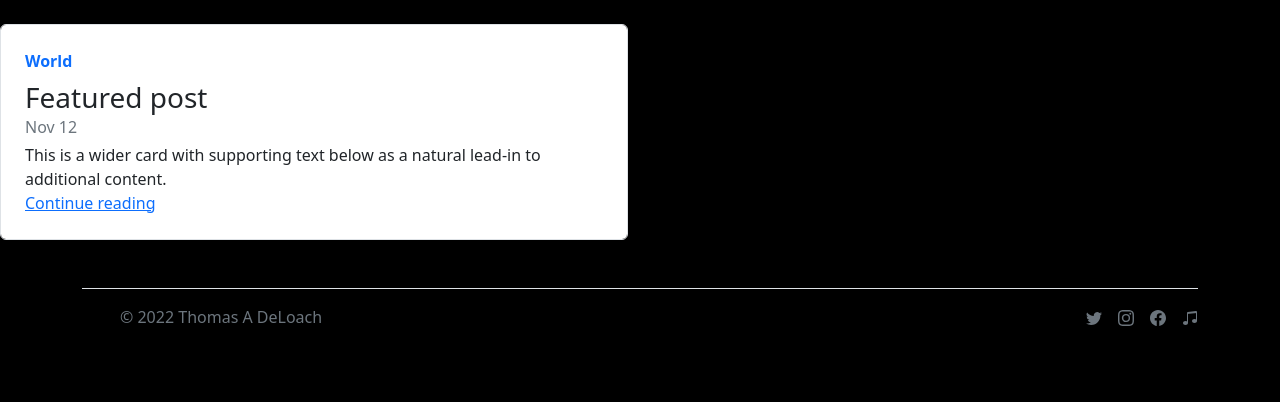
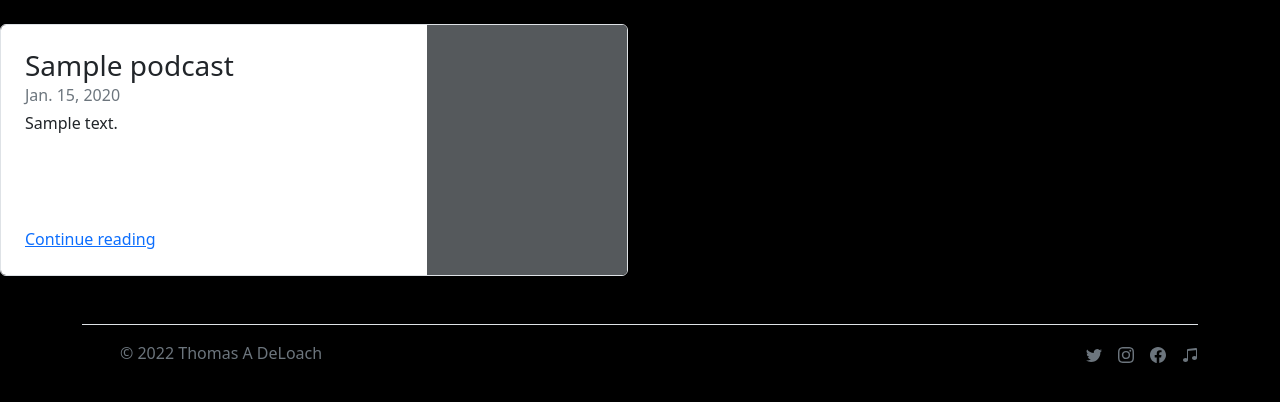
Before and after one commit to aayushgauba/thomasdeloachwebsite, a Django app: page /podcast/ in a window 1280 px wide. Shown: the part 83-485 px from the top of the page. Run offline with Django 4.2, Linux system fonts and the light colour scheme; tables that the repository leaves empty hold one stand-in row (values such as "Sample post").

Commit message:
Linked podcast page to sql database

```diff
--- a/podcast/urls.py
+++ b/podcast/urls.py
@@ -4,4 +4,5 @@ from . import views
 
 urlpatterns = [
     path('', views.podcastList, name = 'podcastList'),
+    path('<int:podcast_id>', views.podcastView, name = 'podcastView'),
 ]
--- a/podcast/views.py
+++ b/podcast/views.py
@@ -1,4 +1,10 @@
 from django.shortcuts import render
+from .models import Podcast
 
 def podcastList(request):
-    return render(request,'podcast/podcasts.html')
+    podcasts =  Podcast.objects.all()
+    return render(request,'podcast/podcasts.html',context={'podcasts':podcasts})
+
+def podcastView(request, podcast_id):
+    podcast =  Podcast.objects.get(id = podcast_id)
+    return render(request,'podcast/podcast.html',context={'podcasts':podcast})
--- a/templates/podcast/podcasts.html
+++ b/templates/podcast/podcasts.html
@@ -10,18 +10,22 @@
 </header>
 
 <div class="row mb-2">
-    <div class="col-md-6">
-      <div class="row g-0 border rounded overflow-hidden flex-md-row mb-4 shadow-sm h-md-250 position-relative">
-        <div class="col p-4 d-flex flex-column position-static"style="background-color:white">
-          <strong class="d-inline-block mb-2 text-primary">World</strong>
-          <h3 class="mb-0">Featured post</h3>
-          <div class="mb-1 text-muted">Nov 12</div>
-          <p class="card-text mb-auto">This is a wider card with supporting text below as a natural lead-in to additional content.</p>
-          <a href="#" class="stretched-link">Continue reading</a>
-        </div>
+  {%for podcast in podcasts%}
+  <div class="col-md-6">
+    <div class="row g-0 border rounded overflow-hidden flex-md-row mb-4 shadow-sm h-md-250 position-relative">
+      <div class="col p-4 d-flex flex-column position-static" style="background-color:white">
+        <h3 class="mb-0" _msthash="1273116" _msttexthash="489021" style="direction: ltr; text-align: left;">{{podcast.Title}}</h3>
+        <div class="mb-1 text-muted" _msthash="1336166" _msttexthash="45968" style="direction: ltr; text-align: left;">{{podcast.Date}}</div>
+        <p class="card-text mb-auto" _msthash="1224925" _msttexthash="5287659" style="direction: ltr; text-align: left;">{{podcast.Summary}}</p>
+        <a href="{% url 'podcastView' podcast.id %}" class="stretched-link" _msthash="1223677" _msttexthash="286650" style="direction: ltr; text-align: left;">Continue reading</a>
+      </div>
+      <div class="col-auto d-none d-lg-block" style="direction: ltr; text-align: left;">
+        <svg class="bd-placeholder-img" width="200" height="250" xmlns="http://www.w3.org/2000/svg" role="img" aria-label="Placeholder: thumbnail" preserveAspectRatio="xMidYMid slice" focusable="false" _mstaria-label="478439" style="direction: ltr; text-align: left;"><title _mstHash="1337063" _mstTextHash="177515">Placeholder</title><rect width="100%" height="100%" fill="#55595c"></rect><text x="50%" y="50%" fill="#eceeef" dy=".3em" _mstHash="1755052" _mstTextHash="134056"></text></svg>
+
       </div>
     </div>
-
   </div>
+{%endfor%}
+</div>
 
   {%endblock%}
```
